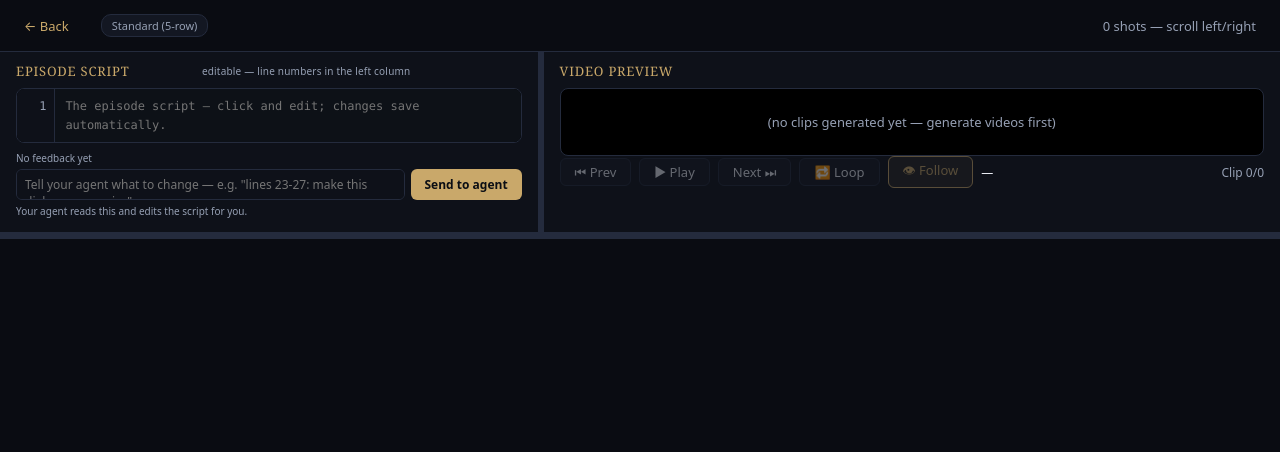
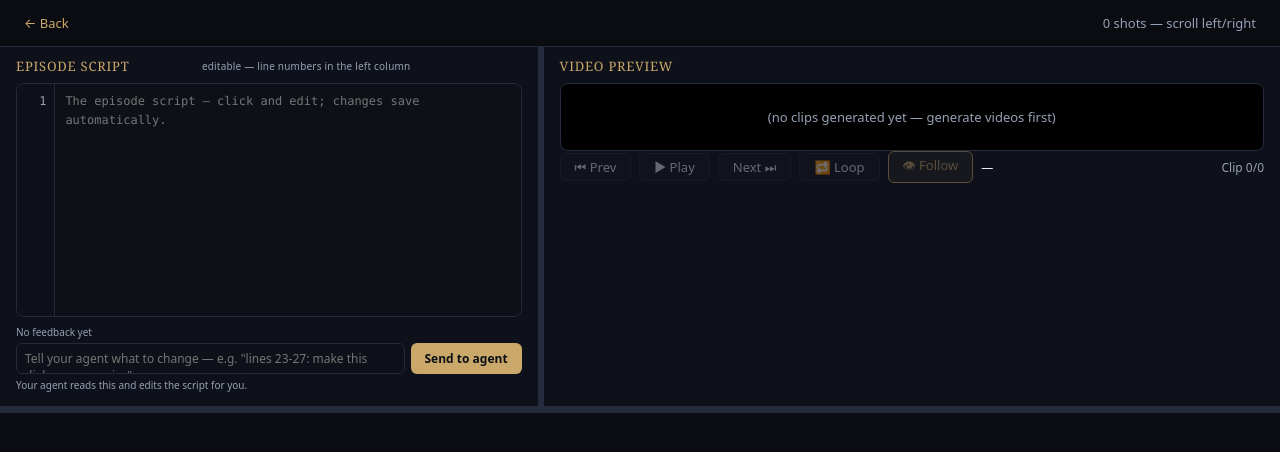
Before and after one commit to aoio-design/ai-film-gallery, a Flask app: template templates/gallery.html in a window 1280 px wide. Shown: the top 452 px of the page. Run offline with Flask 3, Linux system fonts and the light colour scheme; the template is opened without the code that fills it, so the values that code supplies are empty.

Commit message:
Fix top-area height (45vh default so cards stay visible); remove Script row from cards + format badge; script pane auto-scrolls to the visible shot

```diff
--- a/templates/gallery.html
+++ b/templates/gallery.html
@@ -84,6 +84,7 @@ body {
   display: flex;
   background: var(--bg2);
   border-bottom: 1px solid var(--line);
+  height: 45vh;          /* bounded default — content must never size it (would push cards off-screen) */
   min-height: 120px;
 }
 .pane {
@@ -325,7 +326,6 @@ body.resizing-h, body.resizing-h * { cursor: row-resize !important; user-select:
 <div class="header">
   <a href="/projects" class="back">← Back</a>
   <h1>{{ project.title }}</h1>
-  <span class="format-badge">{{ 'Director (LTX)' if project.format == 'director' else 'Standard (5-row)' }}</span>
   <span class="shot-counter">{{ project.shots|length }} shots — scroll left/right</span>
 </div>
 
@@ -391,15 +391,9 @@ body.resizing-h, body.resizing-h * { cursor: row-resize !important; user-select:
 
     {% if project.format == 'director' %}
     <!-- ============ DIRECTOR FORMAT (LTX) ============ -->
-    <!-- Row 1: Script -->
+    <!-- Row 1: Audio files (multiple supported) -->
     <div class="row">
-      <div class="row-label"><span>1</span> Script</div>
-      <div class="script-box">{{ shot.script or "(not set)" }}</div>
-    </div>
-
-    <!-- Row 2: Audio files (multiple supported) -->
-    <div class="row">
-      <div class="row-label"><span>2</span> Audio</div>
+      <div class="row-label"><span>1</span> Audio</div>
       <div class="audio-box">
         {% if shot.audio_files %}
           {% for af in shot.audio_files %}
@@ -426,13 +420,13 @@ body.resizing-h, body.resizing-h * { cursor: row-resize !important; user-select:
 
     <!-- Row 3: Video Prompt -->
     <div class="row">
-      <div class="row-label"><span>3</span> Video Prompt</div>
+      <div class="row-label"><span>2</span> Video Prompt</div>
       <textarea class="prompt-box" data-project="{{ project.id }}" data-shot="{{ shot.id }}" data-field="video_prompt" onchange="autoSave(this)">{{ shot.video_prompt }}</textarea>
     </div>
 
     <!-- Row 4: Video -->
     <div class="row">
-      <div class="row-label"><span>4</span> Video</div>
+      <div class="row-label"><span>3</span> Video</div>
       <div class="media-box">
         {% if shot.has_video %}
         <video controls playsinline>
@@ -445,21 +439,15 @@ body.resizing-h, body.resizing-h * { cursor: row-resize !important; user-select:
     </div>
     {% else %}
     <!-- ============ STANDARD FORMAT (5-ROW) ============ -->
-    <!-- Row 1: Script -->
+    <!-- Row 1: Image Prompt -->
     <div class="row">
-      <div class="row-label"><span>1</span> Script</div>
-      <div class="script-box">{{ shot.script or "(not set)" }}</div>
-    </div>
-
-    <!-- Row 2: Image Prompt -->
-    <div class="row">
-      <div class="row-label"><span>2</span> Image Prompt</div>
+      <div class="row-label"><span>1</span> Image Prompt</div>
       <textarea class="prompt-box" data-project="{{ project.id }}" data-shot="{{ shot.id }}" data-field="image_prompt" onchange="autoSave(this)">{{ shot.image_prompt }}</textarea>
     </div>
 
     <!-- Row 3: Image -->
     <div class="row">
-      <div class="row-label"><span>3</span> Image</div>
+      <div class="row-label"><span>2</span> Image</div>
       <div class="media-box">
         {% if shot.has_image %}
         <img src="/p/{{ project.id }}/{{ shot.id }}/file/image.png" onclick="openLightbox(this.src)" alt="{{ shot.id }} image">
@@ -471,13 +459,13 @@ body.resizing-h, body.resizing-h * { cursor: row-resize !important; user-select:
 
     <!-- Row 4: Video Prompt -->
     <div class="row">
-      <div class="row-label"><span>4</span> Video Prompt</div>
+      <div class="row-label"><span>3</span> Video Prompt</div>
       <textarea class="prompt-box" data-project="{{ project.id }}" data-shot="{{ shot.id }}" data-field="video_prompt" onchange="autoSave(this)">{{ shot.video_prompt }}</textarea>
     </div>
 
     <!-- Row 5: Video -->
     <div class="row">
-      <div class="row-label"><span>5</span> Video</div>
+      <div class="row-label"><span>4</span> Video</div>
       <div class="media-box">
         {% if shot.has_video %}
         <video controls playsinline>
@@ -563,6 +551,7 @@ const PLAYLIST = [
     nowEl.textContent = item.id + (item.desc ? ' — ' + item.desc : '');
     highlightCard(item.id);
     followCard(item.id);
+    if (window.syncScriptToShot) window.syncScriptToShot(item.id);
   }
 
   function loadClip(i) {
@@ -630,6 +619,55 @@ const PLAYLIST = [
       .catch(() => {});
   });
   renderLines();
+})();
+
+/* ---------- Script ↔ cards sync: scroll the script pane to the visible shot ---------- */
+(function () {
+  const ta = document.getElementById('episodeScript');
+  const scrollArea = document.getElementById('scrollArea');
+  if (!ta || !scrollArea) return;
+  let shotLines = {};   // shotId -> 0-based line index of its [ShotID] marker
+  let lineH = 18.6;
+
+  function buildMap() {
+    shotLines = {};
+    const lines = ta.value.split('\n');
+    for (let i = 0; i < lines.length; i++) {
+      const m = lines[i].match(/^\[([^\]]+)\]\s*$/);
+      if (m) shotLines[m[1]] = i;
+    }
+    const cs = getComputedStyle(ta);
+    const lh = parseFloat(cs.lineHeight);
+    if (lh > 0) lineH = lh;
+  }
+  ta.addEventListener('input', buildMap);
+  buildMap();
+
+  window.syncScriptToShot = function (shotId) {
+    if (!shotLines[shotId]) return;
+    ta.scrollTop = Math.max(0, (shotLines[shotId] - 2) * lineH);
+    const gutter = document.getElementById('lineNums');
+    if (gutter) gutter.scrollTop = ta.scrollTop;
+  };
+
+  // On bottom-section scroll: sync to the card nearest the left edge (debounced)
+  let scrollTimer = null;
+  scrollArea.addEventListener('scroll', () => {
+    clearTimeout(scrollTimer);
+    scrollTimer = setTimeout(() => {
+      const cards = scrollArea.querySelectorAll('.shot');
+      if (!cards.length) return;
+      let best = null, bestDist = Infinity;
+      const sl = scrollArea.scrollLeft;
+      for (const card of cards) {
+        const d = Math.abs(card.offsetLeft - sl);
+        if (d < bestDist) { bestDist = d; best = card; }
+      }
+      if (best && bestDist < 400) {
+        window.syncScriptToShot(best.id.replace('shot-', ''));
+      }
+    }, 120);
+  });
 })();
 
 /* ---------- Episode script feedback to agent ---------- */
```
